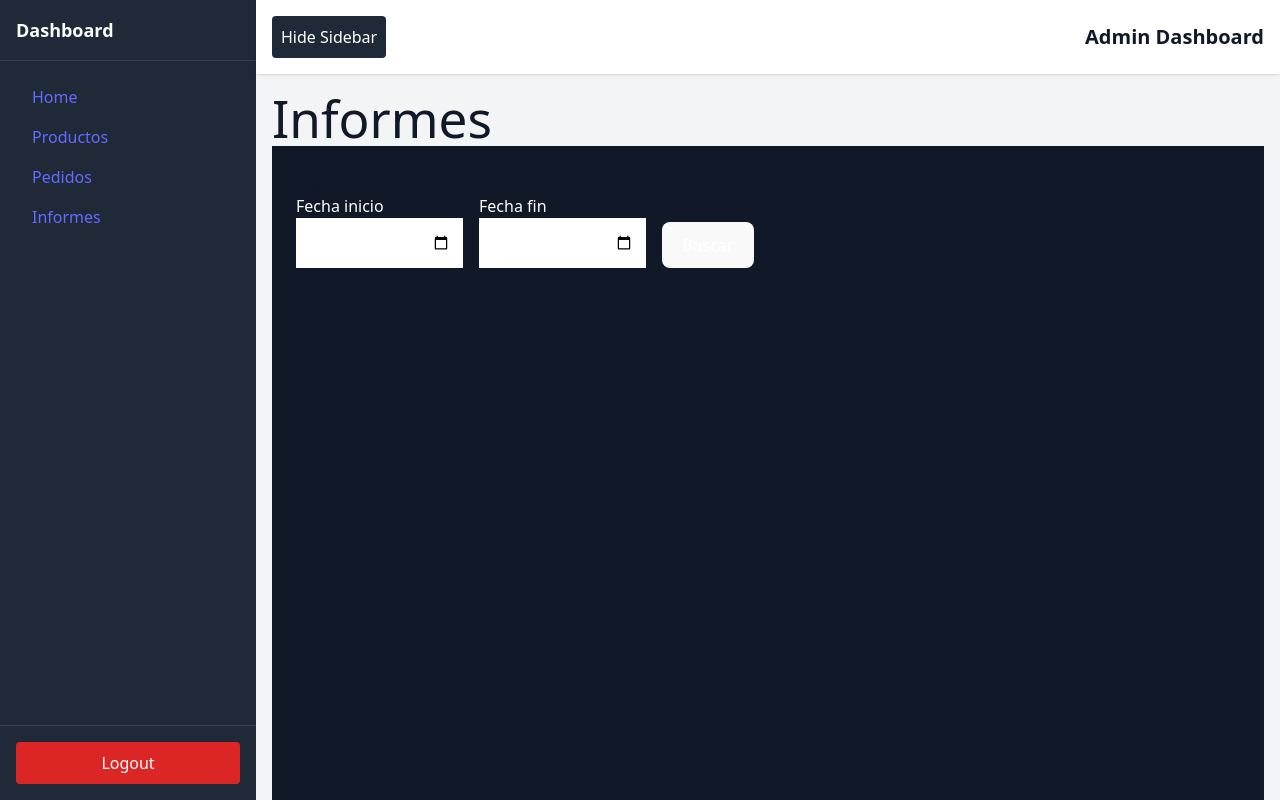
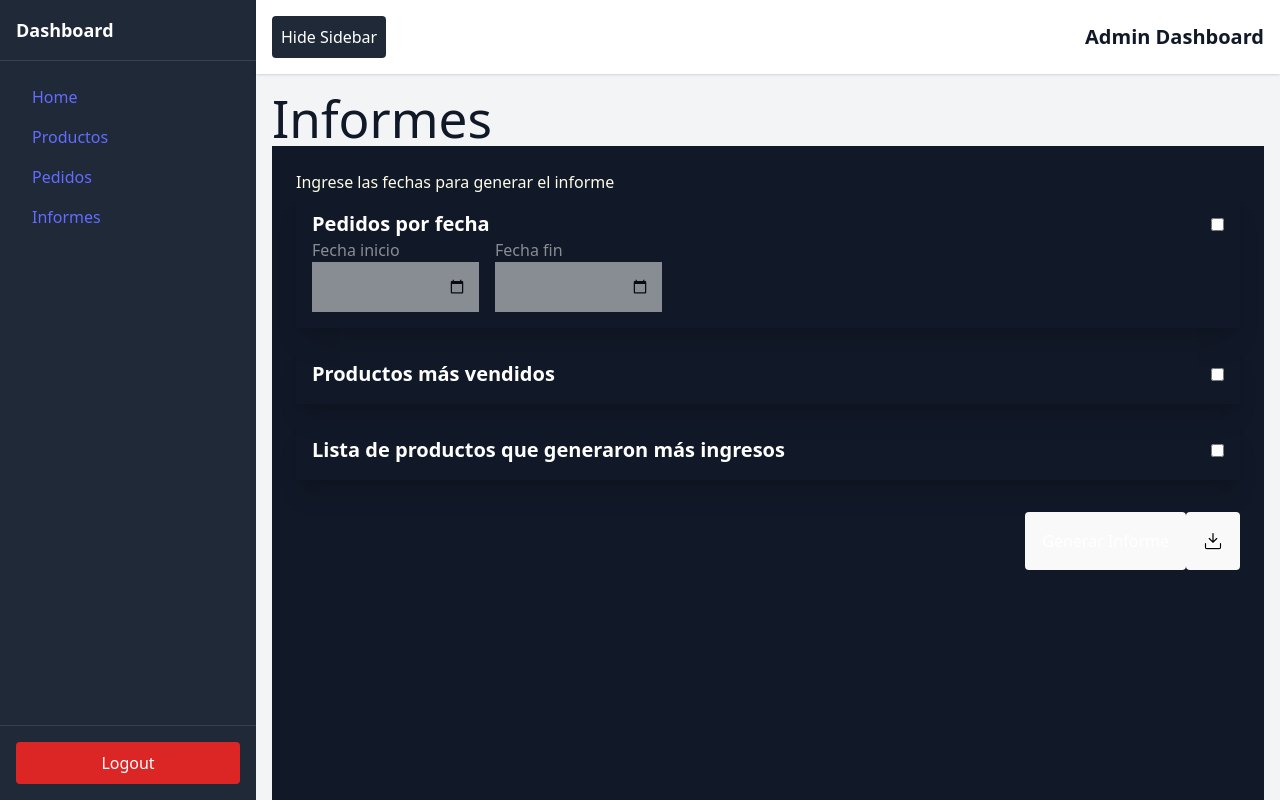
Before and after one commit to FranciscoSenestrari/Back-Office, a React (Vite) app: page /informes in a window 1280 px wide. Built offline with nearby package versions, Linux system fonts and the light colour scheme; sample sign-in values are in the browser's storage.

Commit message:
refactor informes

```diff
--- /dev/null
+++ b/src/assets/DownloadSvg.tsx
@@ -0,0 +1,17 @@
+import * as React from "react";
+const DownloadSVG = ({ ...props }: React.ComponentProps<"svg">) => (
+  <svg
+    width="200px"
+    height="200px"
+    viewBox="0 0 16 16"
+    xmlns="http://www.w3.org/2000/svg"
+    {...props}
+  >
+    <path
+      fill="#000000"
+      fillRule="evenodd"
+      d="M14,9 C14.5523,9 15,9.44772 15,10 L15,13 C15,14.1046 14.1046,15 13,15 L3,15 C1.89543,15 1,14.1046 1,13 L1,10 C1,9.44772 1.44772,9 2,9 C2.55228,9 3,9.44771 3,10 L3,13 L13,13 L13,10 C13,9.44771 13.4477,9 14,9 Z M8,1 C8.55228,1 9,1.44772 9,2 L9,6.58579 L10.2929,5.29289 C10.6834,4.90237 11.3166,4.90237 11.7071,5.29289 C12.0976,5.68342 12.0976,6.31658 11.7071,6.70711 L8,10.4142 L4.29289,6.70711 C3.90237,6.31658 3.90237,5.68342 4.29289,5.29289 C4.68342,4.90237 5.31658,4.90237 5.70711,5.29289 L7,6.58579 L7,2 C7,1.44772 7.44772,1 8,1 Z"
+    />
+  </svg>
+);
+export default DownloadSVG;
--- /dev/null
+++ b/src/components/InformeChecked.tsx
@@ -0,0 +1,36 @@
+import React, { Dispatch, SetStateAction, PropsWithChildren } from "react";
+
+export default function InformeChecked({
+  title,
+  checked,
+  setChecked,
+  children,
+}: {
+  title: string;
+  checked: boolean;
+  setChecked: Dispatch<SetStateAction<boolean>>;
+} & PropsWithChildren) {
+  return (
+    <div className="w-2/3 sm:w-full p-4 shadow-xl">
+      <div className="flex gap-4 justify-between items-center">
+        <h2 className="font-bold text-xl">{title}</h2>
+        <input
+          type="checkbox"
+          className="cursor-pointer"
+          checked={checked}
+          onChange={(e) => setChecked(e.target.checked)}
+        />
+      </div>
+      <div
+        className={`transition-opacity ${
+          checked
+            ? "opacity-100 pointer-events-auto"
+            : "opacity-50 pointer-events-none"
+        }`}
+        aria-hidden={!checked}
+      >
+        {children}
+      </div>
+    </div>
+  );
+}
--- a/src/pages/Informes.tsx
+++ b/src/pages/Informes.tsx
@@ -1,96 +1,191 @@
-import React from "react";
+import React, { useState } from "react";
 import { useForm } from "react-hook-form";
 import { jsPDF } from "jspdf";
-import { informes } from "../handlers/handlers";
+import {
+  productosMasVendidos,
+  pedidosXfecha,
+  productoMasRecaudo,
+} from "../handlers/handlers";
 import toast from "react-hot-toast";
+import InformeChecked from "../components/InformeChecked";
+import DownloadSVG from "../assets/DownloadSvg";
 
 interface InformesType {
-  fecha_inicio: string;
-  fecha_fin: string;
+  fecha_inicio?: string;
+  fecha_fin?: string;
 }
-interface ResponseType {
-  fechaInicio: string;
-  fechaFin: string;
-  ventasTotales: number;
-  numeroPedidos: number;
-  productosMasVendidos: string;
-}
+type informType = {
+  titulo: string;
+  datos: any;
+};
 export function Informes() {
+  const [pedidosChecked, setPedidosChecked] = useState(false);
+  const [productosChecked, setProductosChecked] = useState(false);
+  const [ingresosChecked, setIngresosChecked] = useState(false);
+  const [informe, setInfome] = useState<informType[]>();
   const {
     register,
-    handleSubmit,
+    getValues,
     formState: { errors },
   } = useForm<InformesType>();
 
-  const onSubmit = async (data: InformesType) => {
-    console.log(data);
+  async function generarInforme() {
+    const informes: { titulo: string; datos: any }[] = [];
+    const promises: Promise<any>[] = []; // Cambié Promise<void>[] a Promise<any>[]
 
-    // Aquí simulas una query (puedes reemplazarlo por tu lógica de fetch o API call)
+    if (pedidosChecked) {
+      promises.push(
+        pedidosXfecha(getValues("fecha_inicio")!, getValues("fecha_fin")!)
+          .then((data) =>
+            informes.push({ titulo: "Informe de pedidos", datos: data })
+          )
+          .catch(() => toast.error("Error al generar el informe de pedidos"))
+      );
+    }
 
-    try {
+    if (productosChecked) {
+      promises.push(
+        productoMasRecaudo()
+          .then((data) =>
+            informes.push({
+              titulo: "Informe de productos más vendidos",
+              datos: data.data,
+            })
+          )
+          .catch(() =>
+            toast.error("Error al generar el informe de productos más vendidos")
+          )
+      );
+    }
+
+    if (ingresosChecked) {
+      promises.push(
+        productosMasVendidos()
+          .then((data: any) =>
+            informes.push({
+              titulo: "Informe de productos con más ingresos",
+              datos: data.data,
+            })
+          )
+          .catch(() =>
+            toast.error(
+              "Error al generar el informe de productos con más ingresos"
+            )
+          )
+      );
+    }
+
+    await Promise.all(promises);
+
+    if (informes.length > 0) {
+      console.log(informes);
+      setInfome(informes);
+      toast.success("Informes generados correctamente");
+    } else {
+      toast.error("Seleccione al menos un informe para generar");
+    }
+  }
+  function descargarInforme() {
+    const fechaHoy = new Date(Date.now());
+
     const doc = new jsPDF();
-      const mock = [
-        {
-          fechaInicio: "2024-12-12",
-          fechaFin: "2024-12-18",
-          ventasTotales: 0.0,
-          numeroPedidos: 0,
-          productosMasVendidos: "Camiseta Básica",
-        },
-      ];
-      const req = await informes(data.fecha_inicio, data.fecha_fin);
+    doc.setFontSize(16);
+    let y = 10;
+    doc.text("Informes Geraldine", 10, y);
+    y += 10;
+    doc.text(`Fecha del reporte:${fechaHoy.toLocaleDateString()}`, 10, y);
+    doc.setFontSize(12);
+    y += 10;
+    informe!.forEach(({ titulo, datos }) => {
+      doc.text(titulo, 10, y);
+      y += 10;
+      if (Array.isArray(datos)) {
+        datos.forEach((item, index) => {
+          doc.text(`${index + 1}. ${item.nombre}:`, 10, y);
+          y += 6;
+          if (item.cantidadVendida) {
+            doc.text(`Cantidad vendida: ${item.cantidadVendida}`, 15, y);
+            y += 6;
+          }
+          if (item.totalVendido) {
+            doc.text(`Total recaudado: $${item.totalVendido}`, 15, y);
+            y += 6;
+          }
+          if (item.precioPorUnidad) {
+            doc.text(`Precio por unidad: $${item.precioPorUnidad}`, 15, y);
+            y += 6;
+          }
+          // if (item) {
+          //   // Definir las columnas de la tabla
+          //   const columns = [
+          //     "Pedido ID",
+          //     "Cliente ID",
+          //     "Estado",
+          //     "Fecha de Creación",
+          //     "Producto ID",
+          //     "Nombre Producto",
+          //     "Cantidad",
+          //     "Precio Unitario",
+          //     "Subtotal",
+          //   ];
+          //   doc.text("Reporte de Pedidos", 14, 20);
+          //   doc.table(2, 2, item, columns, { autoSize: true, fontSize: 12 });
 
-      const item = req.data;
-      // Título
-      doc.setFontSize(16);
-      doc.text("Informe de Datos", 10, 10);
+          //   const rows: any = [];
 
-      // Fechas
-      doc.setFontSize(12);
-      doc.text(`Fecha de inicio: ${data.fecha_inicio}`, 10, 20);
-      doc.text(`Fecha de fin: ${data.fecha_fin}`, 10, 30);
+          //   // Iterar sobre los pedidos y agregar los productos
+          //   // item.data.forEach((pedido) => {
+          //   //   pedido.productos.forEach((producto) => {
+          //   //     rows.push({
+          //   //       pedidoId: pedido.id,
+          //   //       clienteId: pedido.clienteId,
+          //   //       estado: pedido.estado,
+          //   //       fechaCreacion: pedido.fechaCreacion,
+          //   //       productoId: producto.productoId,
+          //   //       nombreProducto: producto.nombreProducto,
+          //   //       cantidad: producto.cantidad,
+          //   //       precioUnitario: producto.precioUnitario,
+          //   //       subtotal: producto.subtotal,
+          //   //     });
+          //   //   });
+          //   // });
 
-      // Resultados de la query
-      doc.text("Resultados:", 10, 40);
-      let y = 50; // posición inicial en Y
-      //   req.data.forEach((item: ResponseType) => {
-      //     doc.text(
-      //       `fecha inicio : ${item.fechaInicio}, Fecha fin: ${item.fechaFin}, numeroPedidos: ${item.numeroPedidos} ,productos mas vendidos: ${item.productosMasVendidos} Ventas totales: ${item.ventasTotales}  `,
-      //       10,
-      //       y
-      //     );
-      //     y += 10; // Incrementa la posición para la siguiente línea
-      //   });
+          //   // // Insertar la tabla con todos los pedidos y productos
+          //   // doc.table(10, 10, item, columns, { autoSize: true });
+          // }
+          y += 4;
+        });
+      } else {
+        doc.text(`Detalles: ${JSON.stringify(datos, null, 2)}`, 10, y);
+        y += 10;
+      }
+    });
 
-      doc.text(
-        `fecha inicio : ${item.fechaInicio}, Fecha fin: ${item.fechaFin}, numeroPedidos: ${item.numeroPedidos} ,productos mas vendidos: ${item.productosMasVendidos} Ventas totales: ${item.ventasTotales}  `,
-        10,
-        y
-      );
-      y += 10; // Increment
-      // Descargar el PDF
-      doc.save("informe.pdf");
-    } catch (error) {
-      toast.error("Error al generar el informe");
+    doc.save("Informe.pdf");
+    toast.success("PDF generado correctamente");
   }
-  };
-
   return (
     <div className="w-full">
       <h1>Informes</h1>
       <div className="p-6 bg-gray-900 min-h-screen">
-        <h2>Ingrese las fechas para generar el informe</h2>
+        <h2 className="text-yellow-50">
+          Ingrese las fechas para generar el informe
+        </h2>
+
+        <div className="flex gap-4 flex-col text-white">
+          <InformeChecked
+            title="Pedidos por fecha"
+            checked={pedidosChecked}
+            setChecked={setPedidosChecked}
+          >
             <div className="overflow-x-auto flex">
-          <form
-            onSubmit={handleSubmit(onSubmit)}
-            className="flex gap-4 w-full text-white"
-          >
+              <div className="flex gap-4 w-full text-white">
                 <div>
                   <p>Fecha inicio</p>
                   <input
                     className="p-3"
                     {...register("fecha_inicio", {
-                  required: "Campo obligatorio",
+                      required: pedidosChecked ? "Campo obligatorio" : false,
                     })}
                     type="date"
                   />
@@ -106,7 +201,7 @@ export function Informes() {
                     className="p-3"
                     type="date"
                     {...register("fecha_fin", {
-                  required: "Campo obligatorio",
+                      required: pedidosChecked ? "Campo obligatorio" : false,
                     })}
                   />
                   {errors.fecha_fin && (
@@ -115,10 +210,33 @@ export function Informes() {
                     </p>
                   )}
                 </div>
-            <div className="mt-7">
-              <button type="submit">Buscar</button>
               </div>
-          </form>
+            </div>
+          </InformeChecked>
+          <InformeChecked
+            title="Productos más vendidos"
+            checked={productosChecked}
+            setChecked={setProductosChecked}
+          ></InformeChecked>
+          <InformeChecked
+            title="Lista de productos que generaron más ingresos"
+            checked={ingresosChecked}
+            setChecked={setIngresosChecked}
+          ></InformeChecked>
+          <div className="mt-4 w-full justify-end flex">
+            <button
+              className="p-4  text-white rounded"
+              onClick={generarInforme}
+            >
+              Generar Informe
+            </button>
+            <button
+              className="p-4  text-white rounded"
+              onClick={descargarInforme}
+            >
+              <DownloadSVG width={20} height={20} stroke="white" />
+            </button>
+          </div>
         </div>
       </div>
     </div>
--- a/vite.config.ts
+++ b/vite.config.ts
@@ -4,5 +4,5 @@ import react from "@vitejs/plugin-react";
 // https://vite.dev/config/
 export default defineConfig({
   plugins: [react()],
-  server: { port: 3000 },
+  server: { port: 3001 },
 });
```
Also changed, not shown: src/handlers/handlers.ts (+20 -1 lines). Lines whose indentation alone changed are shown as unchanged.
